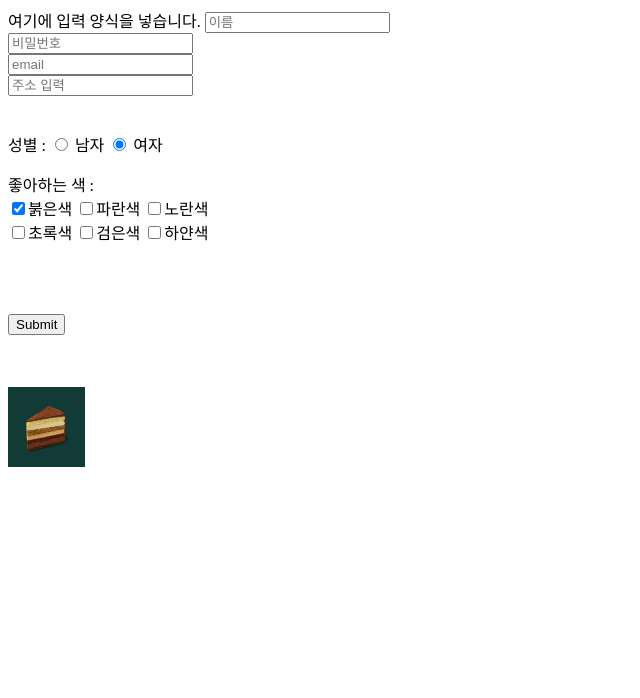
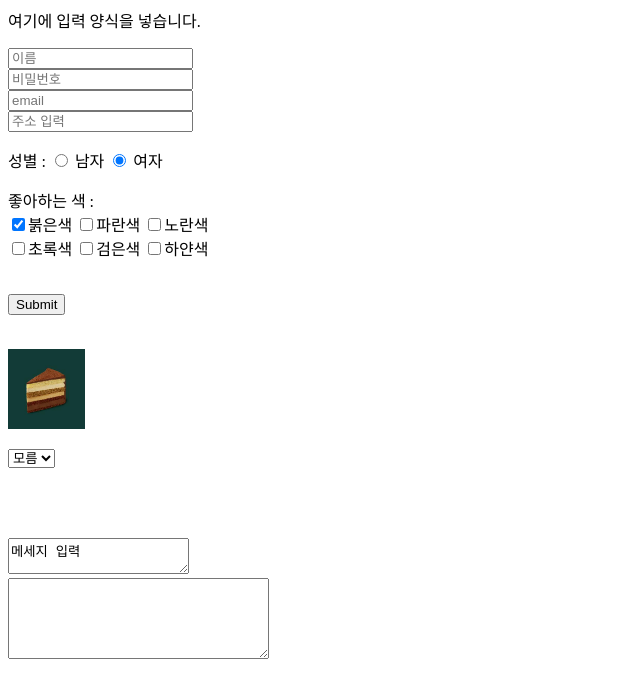
Before and after one commit to susu2407/Html, a plain HTML site: page bookexample/c2-11-1-form.html in a window 1280 px wide. Shown: the whole page, without its empty margins (0-640 px from the left). Drawn offline with Linux system fonts and the light colour scheme.

Commit message:
add 0819

```diff
--- a/bookexample/c2-11-1-form.html
+++ b/bookexample/c2-11-1-form.html
@@ -8,7 +8,7 @@
     <body>
         <form action="https://www.naver.com" method="post" name="contact-form">
             여기에 입력 양식을 넣습니다.
-
+            <p></p>
 
             <input type="text" placeholder="이름"><br>
 
@@ -16,7 +16,8 @@
 
             <input type="email" placeholder="email"><br>
 
-        <input type="url" placeholder="주소 입력"><br><br><br>
+            <input type="url" placeholder="주소 입력">
+            <p></p>
 
             <!-- 항목에 name="gender" 붙여서 그룹으로 만들어준다. -->
             성별 :
@@ -31,17 +32,27 @@
             <input type="checkbox" name="color" value="초록색">초록색
             <input type="checkbox" name="color" value="검은색">검은색
             <input type="checkbox" name="color" value="하얀색">하얀색
-        <p></p><br><br><br>
+            <p></p><br>
 
             <input type="submit">
 
-        <p></p><br><br>
-
-
+            <p></p><br>
 
             <input type="image" src="../images/cake1.jpg" alt="이미지를 설명하는 글자" height="80">
 
-        <br><br><br>
+            <p></p>
+
+            <select name="bloodtype">
+                <option value="A">A</option>
+                <option value="B">B</option>
+                <option value="AB">AB</option>
+                <option value="O">O</option>
+                <option value="모름" selected>모름</option>
+            </select>
+            <p></p><br><br><br>
+
+            <textarea name="message">메세지 입력</textarea><br>
+            <textarea name="message" rows="5" cols="30"></textarea>
         </form>
     </body>
 </html>
```
Also changed, not shown: bookexample/c2-11-2-form.html (added, +19 -0 lines). Lines whose indentation alone changed are shown as unchanged.
